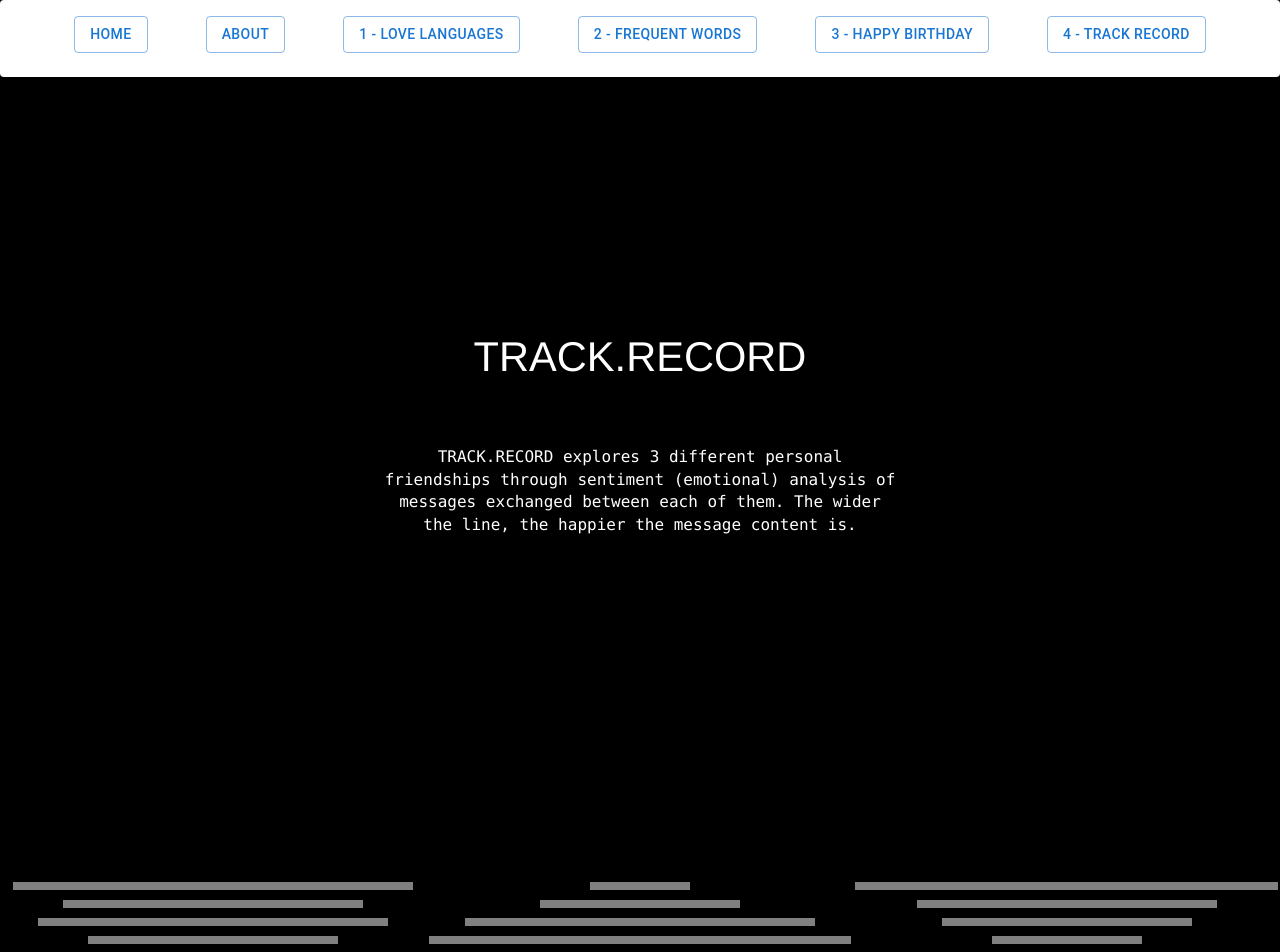
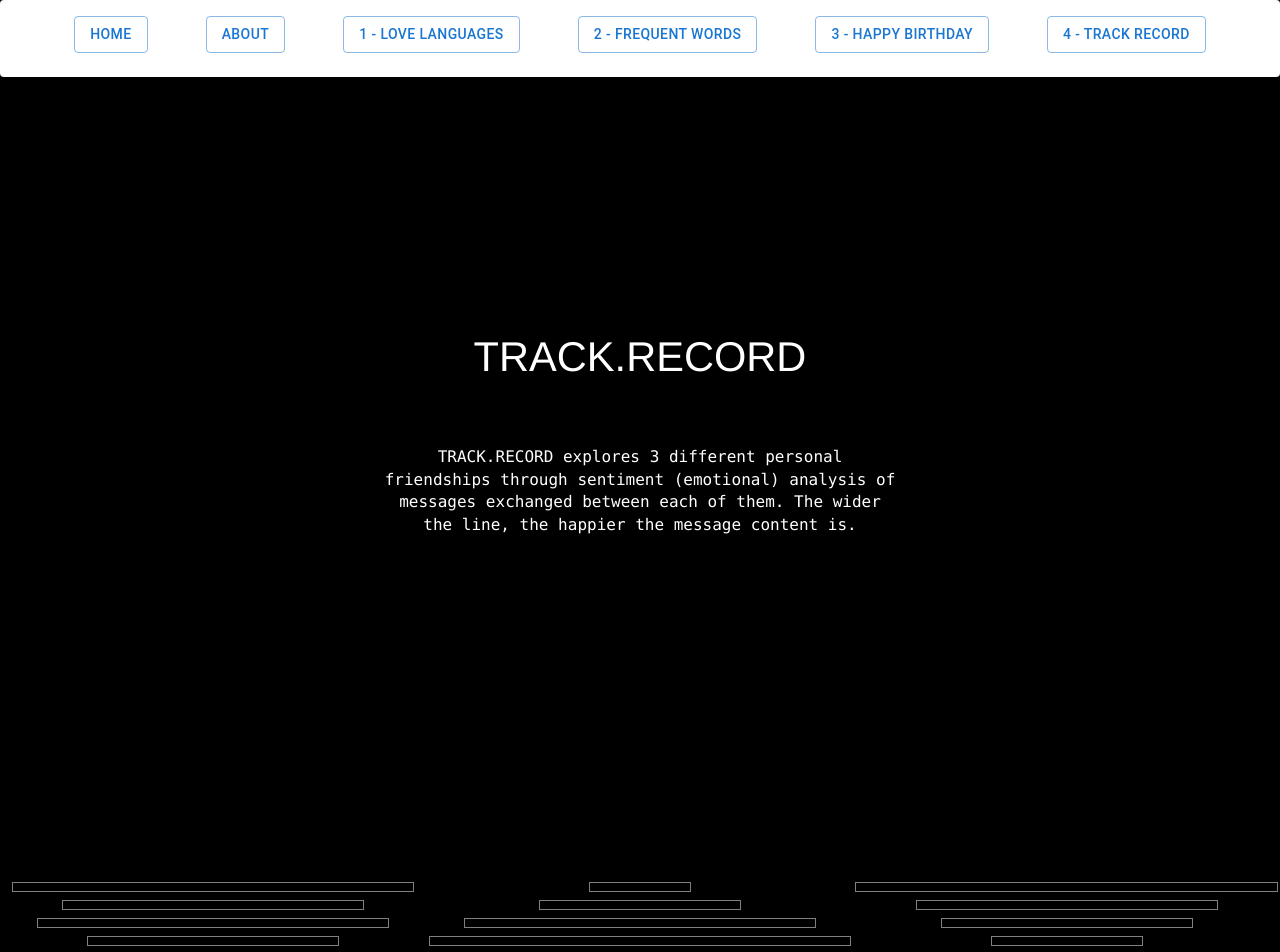
Before and after one commit to carmen-yeh/carmen-yeh.github.io, a React (Create React App) app in the folder frontend/: page /track-record in a window 1280 px wide. Shown: the top 952 px of the page. Built offline with nearby package versions, Linux system fonts and the light colour scheme; what react-animations would draw is missing.

Commit message:
Update Line.js

```diff
--- a/frontend/src/components/4-track-record/Line.js
+++ b/frontend/src/components/4-track-record/Line.js
@@ -2,12 +2,14 @@ import React from "react";
 import styled from "styled-components";
 
 const StyledDiv = styled.div`
-    border-width: 0;
-    background-color: gray;
+    border-width: 1px;
+border-color: grey;
+border-style: solid;
     :hover {
     background-color: white;
+border-color: white;
     }
-    transition: background-color 0.2s linear;
+    transition: background-color 0.05s linear;
 `;
 
 function Line({length = 100, height = 8}) {
```
